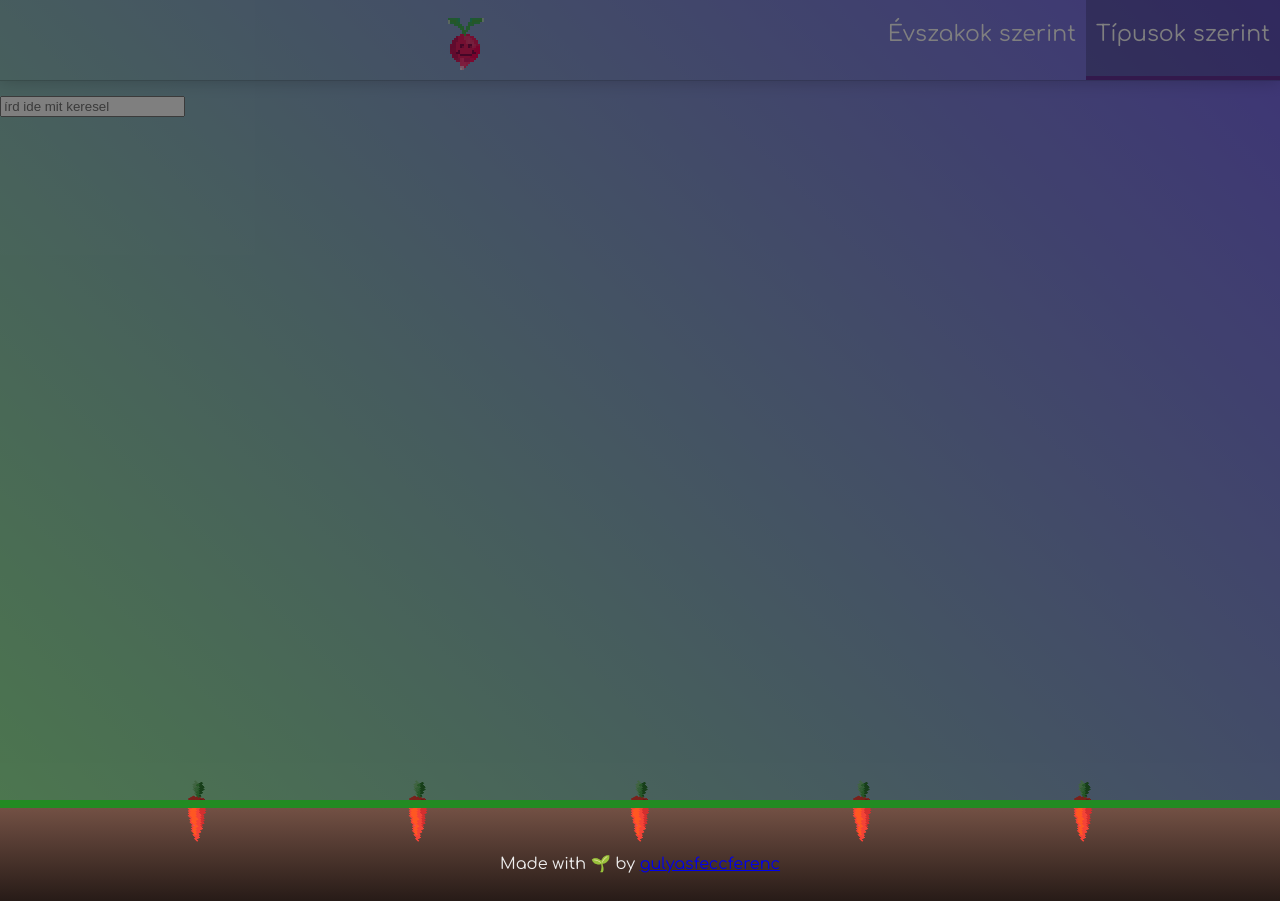
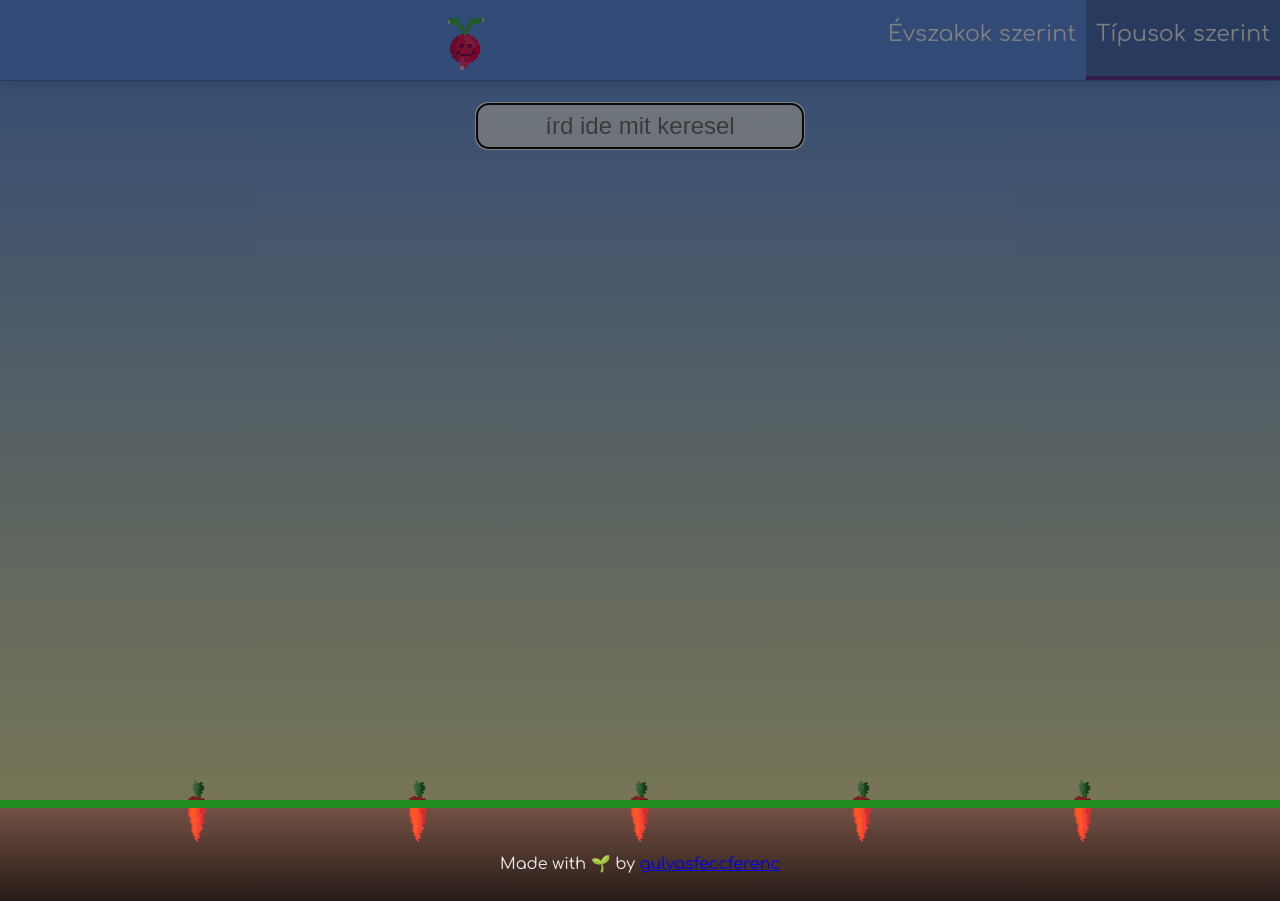
Before and after one commit to gulyasfeccferenc/minekvanszezonja, a React (Create React App) app: page / in a window 1280 px wide. Built offline with nearby package versions, Linux system fonts and the light colour scheme.

Commit message:
Small tweaks, added Search component some functionality, created TableView as the main view for now

```diff
--- a/src/App.js
+++ b/src/App.js
@@ -2,13 +2,24 @@ import React, {Component} from 'react';
 import './App.module.scss';
 import Layout from './components/Layout/Layout';
 import Search from './components/UI/Search/Search';
+import TableView from "./components/UI/TableView/TableView";
 
 class App extends Component {
+    state = {
+        searchedItem: ''
+    };
+
+    searchChangeHandler = (event) => {
+        if (event.target.value) {
+            this.setState({searchedItem: event.target.value});
+        }
+    }
 
     render() {
         return (
             <Layout>
-                <Search></Search>
+                <Search change={this.searchChangeHandler}></Search>
+                <TableView searchedTerm={this.state.searchedItem}></TableView>
             </Layout>)
     }
 }
--- a/src/components/Navigation/Toolbar/Toolbar.module.scss
+++ b/src/components/Navigation/Toolbar/Toolbar.module.scss
@@ -12,6 +12,7 @@
   color: #eee;
   font-size: 22px;
   box-shadow: 0 0px 16px rgba(0,0,0,.2);
+  background: cornflowerblue;
 
   .NavItems {
     display: none;
--- a/src/components/UI/Search/Search.js
+++ b/src/components/UI/Search/Search.js
@@ -1,8 +1,14 @@
 import React from "react";
+import classes from './Search.module.scss';
 
 const Search = (props) => (
-    <div>
-        <input type="text" placeholder="írd ide mit keresel"/>
+    <div className={classes.SearchContainer}>
+            <input type="text"
+                   className={classes.Search}
+                   value={props.value}
+                   autoFocus
+                   onChange={props.change}
+                   placeholder="írd ide mit keresel"/>
     </div>
 );
 
--- a/src/components/UI/Search/Search.module.scss
+++ b/src/components/UI/Search/Search.module.scss
@@ -0,0 +1,14 @@
+.SearchContainer {
+  padding: 8px;
+  text-align: center;
+
+  .Search {
+    padding: 8px;
+    border-radius: 12px;
+    background: rgba(255,255,255,.75);
+    border: 0;
+    min-width: 300px;
+    font-size: 1.5em;
+    text-align: center;
+  }
+}
--- /dev/null
+++ b/src/components/UI/TableView/TableView.js
@@ -0,0 +1,7 @@
+import React from "react";
+
+const TableView = (props) => (
+    <p>{props.searchedTerm}</p>
+);
+
+export default TableView;
--- a/src/index.scss
+++ b/src/index.scss
@@ -21,7 +21,7 @@ body {
   -moz-osx-font-smoothing: grayscale;
   scrollbar-color: #79c23c #bb4c31;
   scrollbar-width: thin;
-  background: linear-gradient(45deg, #9bf39b, mediumslateblue);
+  background: linear-gradient(0deg, #FFF6A4, cornflowerblue);
 }
 
 code {
```
